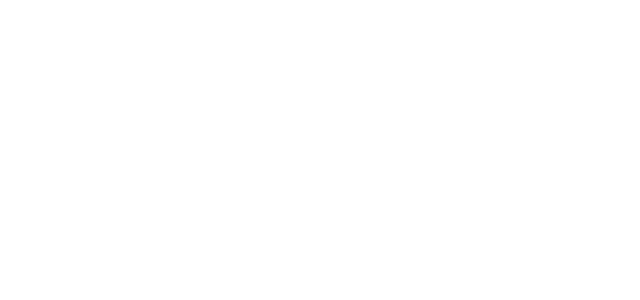
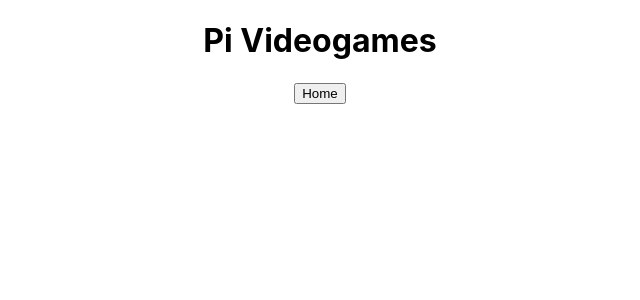
Before and after one commit to tomaslm3/PI-Videogames-main, a React (Create React App) app in the folder client/: page / in a window 1280 px wide. Before the commit this address had no page. Shown: the top 300 px of the page, without its empty margins (320-960 px from the left). Built offline with nearby package versions, Linux system fonts and the light colour scheme.

Commit message:
new component LandingPage

```diff
--- a/client/src/App.js
+++ b/client/src/App.js
@@ -1,11 +1,12 @@
 import './App.css';
 import { Route, Routes } from 'react-router-dom'
+import LandingPage from './components/landingPage/LandingPage.jsx';
 
 function App() {
   return (
     <div className="App">
       <Routes>
-
+        <Route exact path='/' element={<LandingPage />} />
       </Routes>
     </div>
   );
--- /dev/null
+++ b/client/src/components/landingPage/LandingPage.jsx
@@ -0,0 +1,14 @@
+import { Link } from 'react-router-dom';
+
+function LandingPage() {
+    return (
+        <div>
+            <h1>Pi Videogames</h1>
+            <Link to='/home'>
+                <button>Home</button>
+            </Link>
+        </div>
+    )
+}
+
+export default LandingPage;
```
